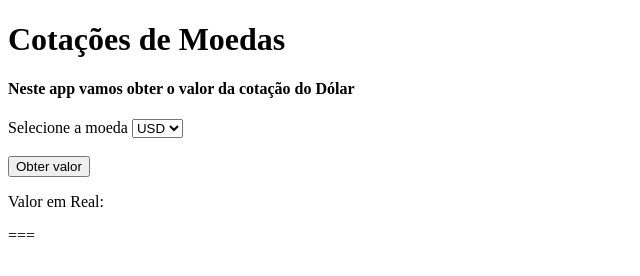
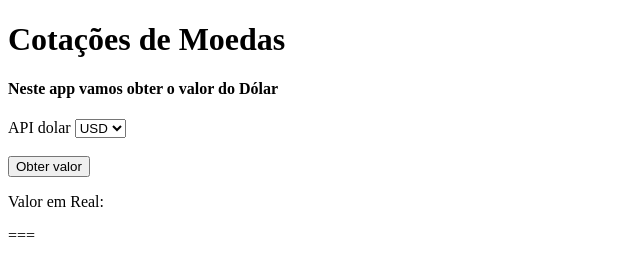
Before and after one commit to zecarloz/app_cotacaoMoeda, a website: page index.html in a window 1280 px wide. Shown: the whole page, without its empty margins (0-640 px from the left). Drawn offline with Linux system fonts and the light colour scheme.

Commit message:
Update index.html

```diff
--- a/index.html
+++ b/index.html
@@ -8,8 +8,8 @@
 <body>
 
     <h1>Cotações de Moedas</h1>
-    <h4>Neste app vamos obter o valor da cotação do Dólar</h4>
-    <label for="moeda">Selecione a moeda</label>
+    <h4>Neste app vamos obter o valor do Dólar</h4>
+    <label for="moeda">API dolar</label>
     <select name="" id="">
         <option value="USD" class="dolar">USD</option>
     </select><br><br>
@@ -18,13 +18,6 @@
     <p>Valor em Real:</p>
      <div id="resultado">===</div>
 <script>
-/* Sobre o objeto XMLHttpRequest:
-Temos dois métodos: OPEN e SEND
-No OPEN temos 3 parâmetros que são :
-1) Metodo; pode ser GET ou POST
-2)url  == local do arquivo no servidor
-3) async que pode ser true ou false, por padrão será true ,pois queremos o carregamento assíncrono
-No SEND podemos colocar uma string caso o parâmetro seja Post */
     function valor() {
         let moeda = document.querySelector('.dolar').value
         let xhttp = new XMLHttpRequest();
```
